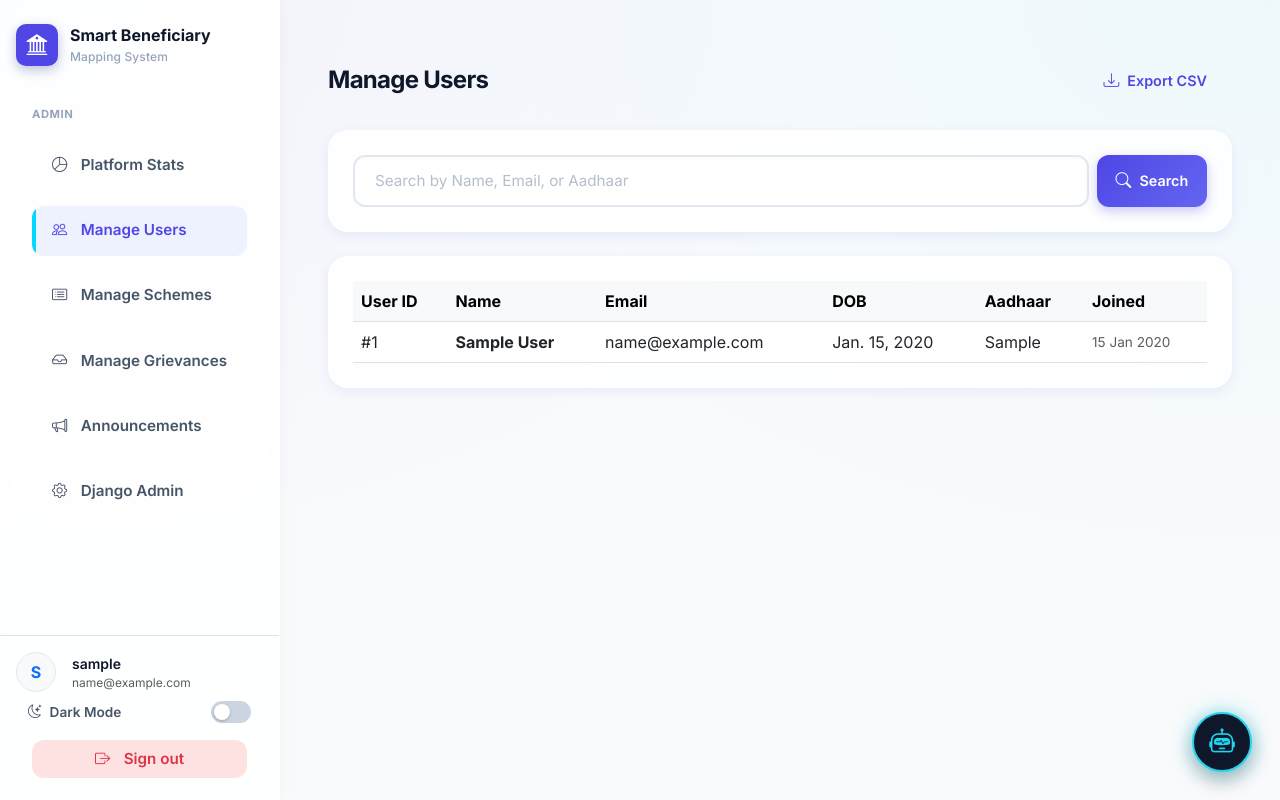
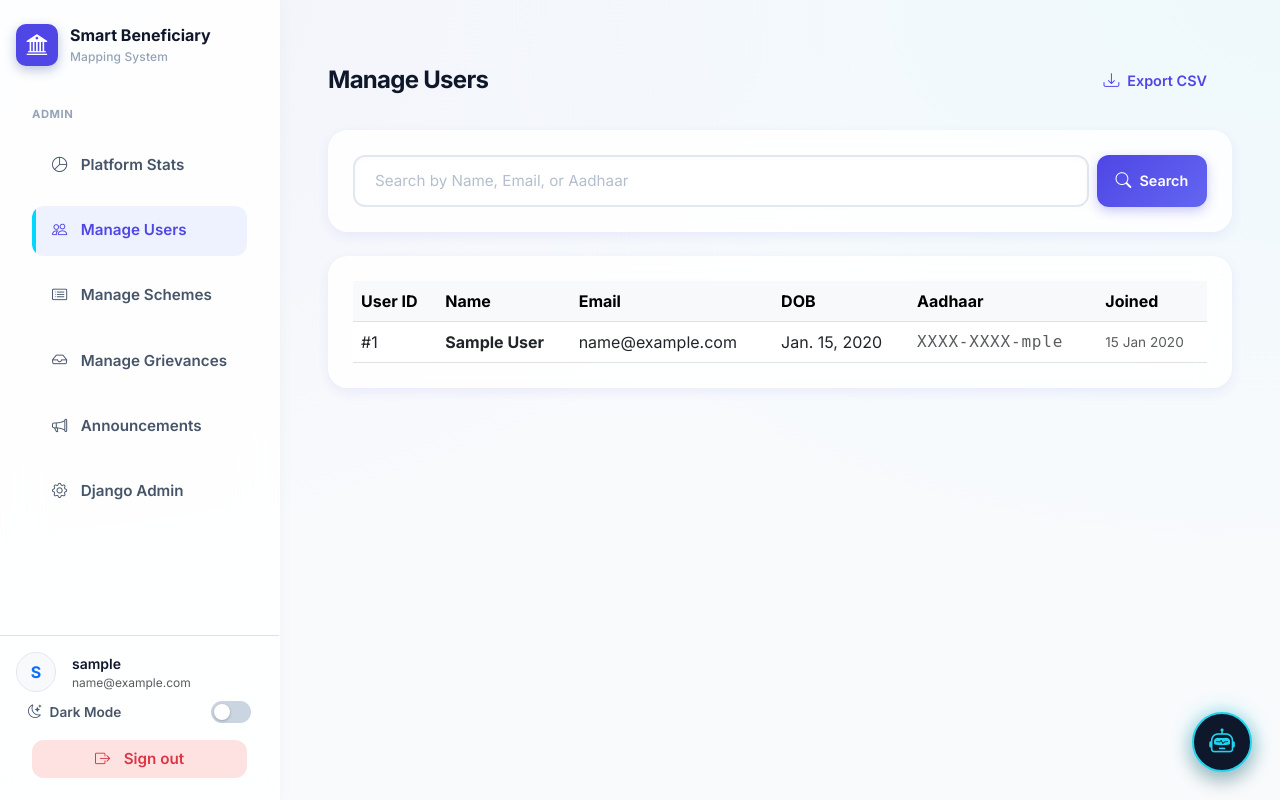
Before and after one commit to vip-sk07/Smart-Beneficiary-Mapping-System, a Django app: page /platform-admin/users/ in a window 1280 px wide. Run offline with Django 5.2, Linux system fonts and the light colour scheme; a user stored in the database is signed in; tables that the repository leaves empty hold one stand-in row (values such as "Sample post"); parts of the project's set-up code (start-up, migrations or seed data) failed here and were passed over.

Commit message:
Security: mask Aadhaar in platform admin user table and CSV export (show only last 4 digits)

```diff
--- a/core/views.py
+++ b/core/views.py
@@ -1068,7 +1068,8 @@ def admin_export_csv(request):
     if export_type == 'users':
         writer.writerow(['User ID', 'Name', 'Email', 'Phone', 'DOB', 'Gender', 'Aadhaar', 'Income', 'Occupation'])
         for u in CustomUser.objects.all():
-            writer.writerow([u.user_id, u.name, u.email, u.phone, u.dob, u.gender, u.aadhaar_no, u.income, u.occupation])
+            masked = f"XXXX-XXXX-{u.aadhaar_no[-4:]}" if u.aadhaar_no and len(u.aadhaar_no) >= 4 else "—"
+            writer.writerow([u.user_id, u.name, u.email, u.phone, u.dob, u.gender, masked, u.income, u.occupation])
 
     elif export_type == 'applications':
         writer.writerow(['App ID', 'User Name', 'Scheme Name', 'Status', 'Applied On'])
--- a/templates/admin_users.html
+++ b/templates/admin_users.html
@@ -40,7 +40,9 @@
                     <td class="fw-bold">{{ u.name }}</td>
                     <td>{{ u.email }}</td>
                     <td>{{ u.dob }}</td>
-                    <td>{{ u.aadhaar_no }}</td>
+                    <td class="text-muted" style="font-family: monospace; letter-spacing: 0.05em;">
+                        XXXX-XXXX-{{ u.aadhaar_no|slice:"-4:"|default:"—" }}
+                    </td>
                     <td class="text-muted" style="font-size: 0.85rem;">{{ u.created_at|date:"d M Y" }}</td>
                 </tr>
                 {% empty %}
```
